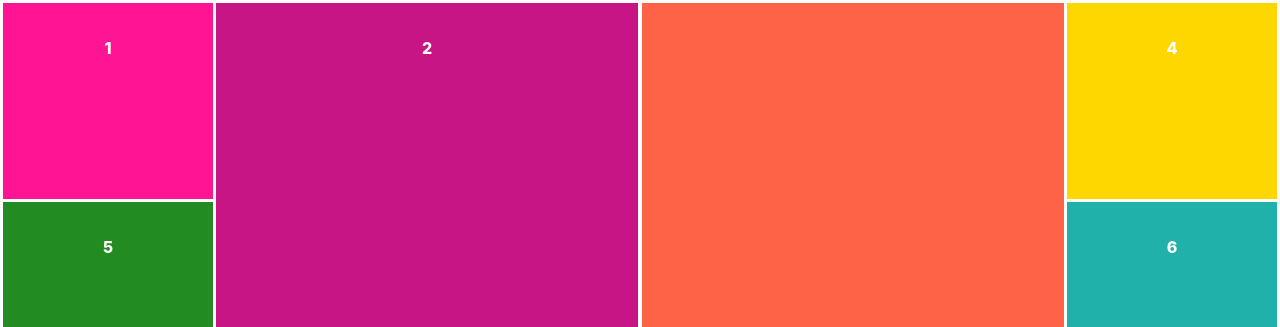
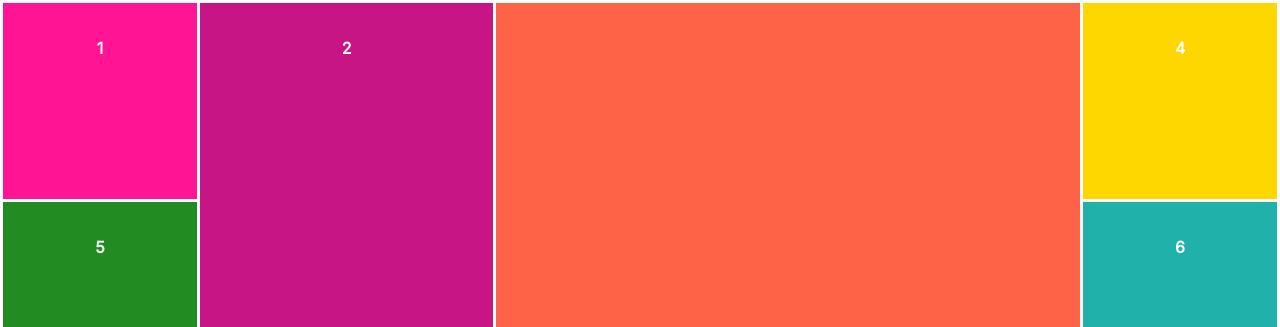
Before and after one commit to NirajBhavnani/BL_Grid_Layouts, a plain HTML site: page pages/index.html in a window 1280 px wide. Shown: the top 327 px of the page. Drawn offline with Linux system fonts and the light colour scheme.

Commit message:
Grid Layout Task 1: Screenshot 278

```diff
--- a/css/index.css
+++ b/css/index.css
@@ -16,7 +16,7 @@ body, html{
 .container{
     display: grid;
     height: 100vh;
-    grid-template-columns: repeat(6, 1fr);
+    grid-template-columns: 1fr 0.5fr 1fr 2fr 1fr 1fr;
     grid-template-rows: repeat(4, 1fr);
     grid-template-areas:
     "one two two three three four"
--- a/pages/index.html
+++ b/pages/index.html
@@ -6,6 +6,7 @@
     <meta name="viewport" content="width=device-width, initial-scale=1.0">
     <title>Grid Layouts: Bridgelabz</title>
     <link rel="stylesheet" href="/css/index.css">
+    <link href="https://fonts.googleapis.com/css2?family=Inter&display=swap" rel="stylesheet">
 </head>
 <body>
     <div class="container">
```
